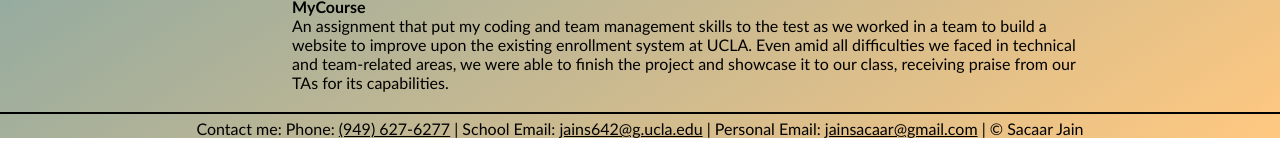
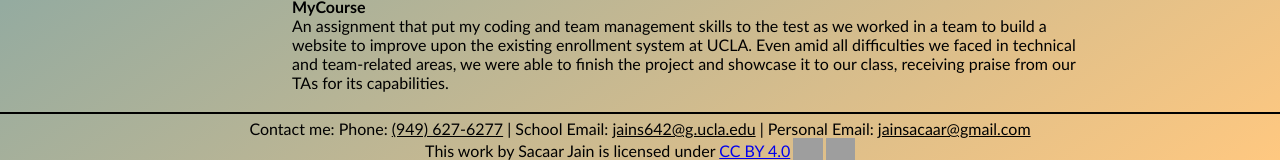
Before and after one commit to sacaarjain/sacaarj, a plain HTML site: page index.html in a window 1280 px wide. Shown: the part 684-844 px from the top of the page. Before the commit the page ends 822 px from the top, so only its background shows below. Drawn offline with Linux system fonts and the light colour scheme; grey boxes are pictures that could not be loaded.

Commit message:
License Added

```diff
--- a/css/photography.css
+++ b/css/photography.css
@@ -126,7 +126,7 @@
 
     #buttonformat {
         display: flex;
-        flex-direction: column;
+        flex-direction: row;
         align-items: flex-end;
     }
 }
--- a/index.html
+++ b/index.html
@@ -94,8 +94,8 @@
                 <div class="sacaarfooter">
                     Contact me: Phone: <a href="tel:+19496276277" class="footer-links">(949) 627-6277</a> |
                     School Email: <a href="mailto:jains642@g.ucla.edu" class="footer-links">jains642@g.ucla.edu</a> |
-                    Personal Email: <a href="mailto:jainsacaar@gmail.com" class="footer-links">jainsacaar@gmail.com</a> |
-                    © Sacaar Jain
+                    Personal Email: <a href="mailto:jainsacaar@gmail.com" class="footer-links">jainsacaar@gmail.com</a>
+                    <p xmlns:cc="http://creativecommons.org/ns#" >This work by <span property="cc:attributionName">Sacaar Jain</span> is licensed under <a href="http://creativecommons.org/licenses/by/4.0/?ref=chooser-v1" target="_blank" rel="license noopener noreferrer" style="display:inline-block;">CC BY 4.0<img style="height:22px!important;margin-left:3px;vertical-align:text-bottom;" src="https://mirrors.creativecommons.org/presskit/icons/cc.svg?ref=chooser-v1"><img style="height:22px!important;margin-left:3px;vertical-align:text-bottom;" src="https://mirrors.creativecommons.org/presskit/icons/by.svg?ref=chooser-v1"></a></p>
                 </div>
             </footer>
         </section>
```
Also changed, not shown: photography.html (+2 -2 lines).
